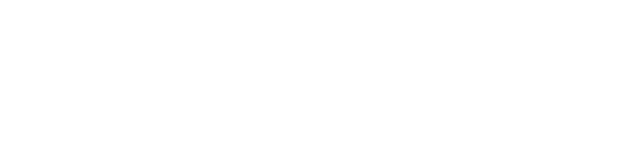
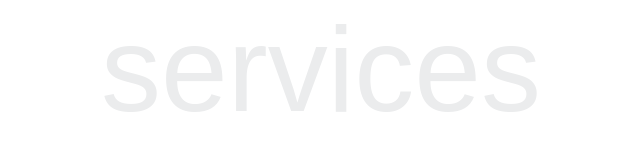
Before and after one commit to C5-HussamAlkhalaileh/HTML_Slicing, a plain HTML site: page 07-services/index.html in a window 1280 px wide. Shown: the whole page, without its empty margins (319-959 px from the left). Drawn offline with Linux system fonts and the light colour scheme.

Commit message:
add strucute page and tilte

```diff
--- a/07-services/index.html
+++ b/07-services/index.html
@@ -1,12 +1,22 @@
 <!DOCTYPE html>
 <html lang="en">
-<head>
-    <meta charset="UTF-8">
-    <meta http-equiv="X-UA-Compatible" content="IE=edge">
-    <meta name="viewport" content="width=device-width, initial-scale=1.0">
+  <head>
+    <meta charset="UTF-8" />
+    <meta http-equiv="X-UA-Compatible" content="IE=edge" />
+    <meta name="viewport" content="width=device-width, initial-scale=1.0" />
     <title>07-services</title>
-</head>
-<body>
+    <link rel="stylesheet" href="style.css" />
+  </head>
+  <body>
+    <div class="dic-continer">
+      <div class="div-main">
+        <p class="div-title">services</p>
+        <p></p>
+      </div>
 
-</body>
+      <div class="div-topic">
+
+      </div>
+    </div>
+  </body>
 </html>
--- a/07-services/style.css
+++ b/07-services/style.css
@@ -0,0 +1,16 @@
+*{
+    padding: 0px;
+    margin: 0px;
+    box-sizing: border-box;
+    }
+
+body{
+    background-color:#ffffff;
+}
+
+.div-title{
+    color: #ebeced;
+    text-align: center;
+    font-size: 120px;
+    font-family: fantasy;
+}
```
